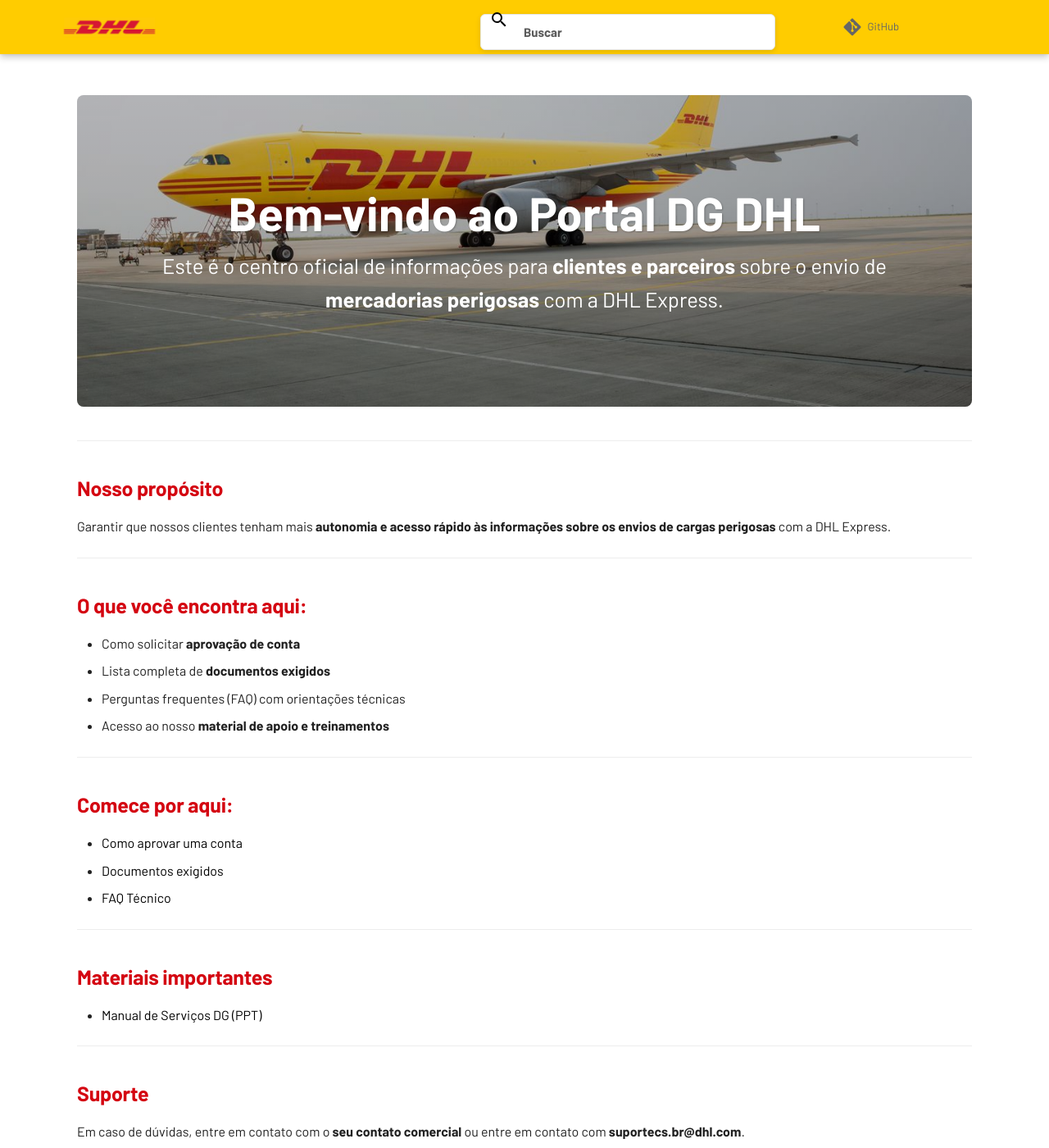
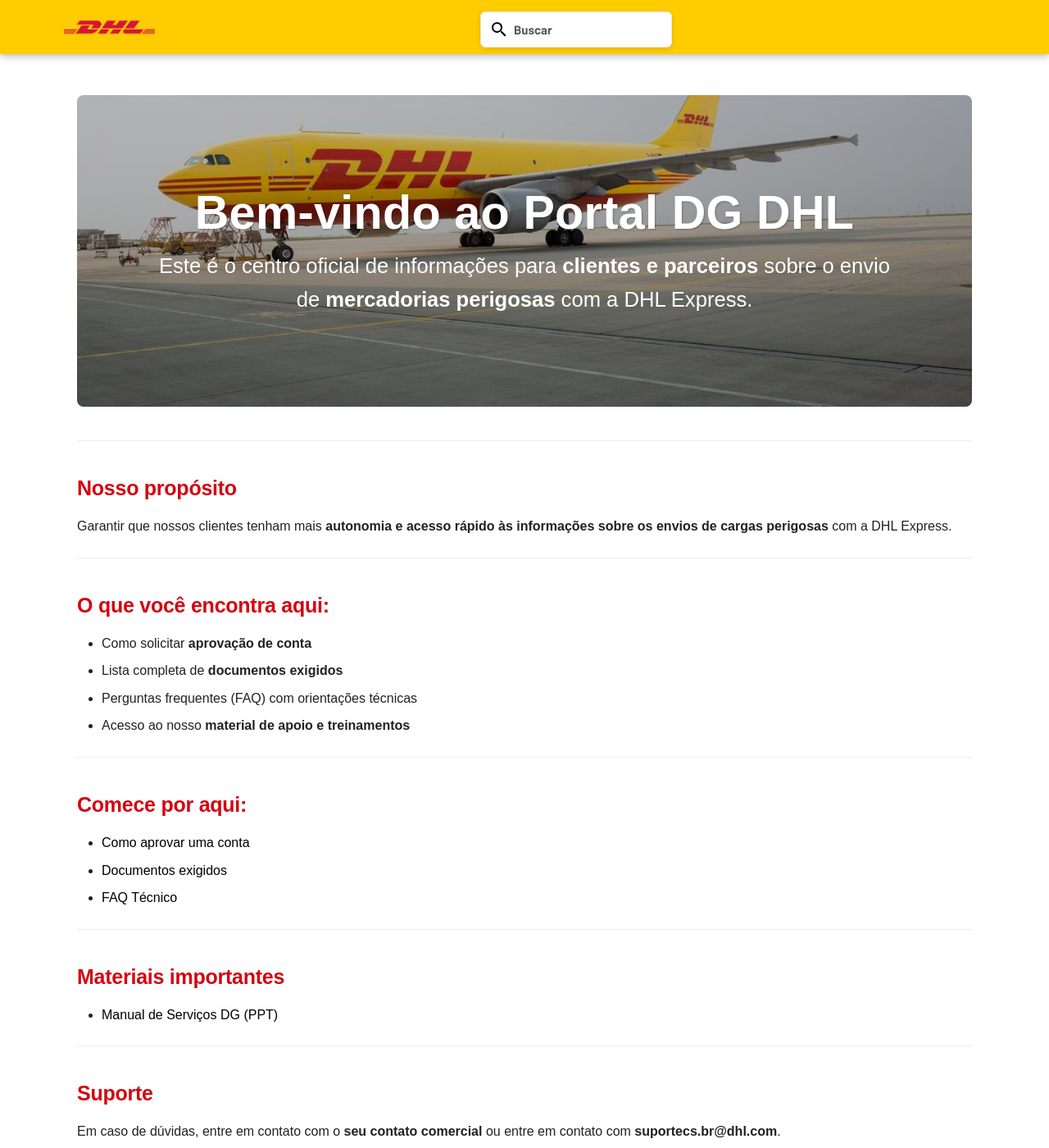
Before and after one commit to portaldangerousgoods/dpdhl, an MkDocs documentation site: the page built from docs/index.md, in a window 1280 px wide and 1400 px high. Shown: the whole window at 82% size. Built offline with MkDocs 1.6.1 and Material for MkDocs 9.7.7, drawn with Linux system fonts in a browser that asks for light colours; comment, search, counter and statistics services are not loaded.

Commit message:
Update extra.css

```diff
--- a/docs/stylesheets/extra.css
+++ b/docs/stylesheets/extra.css
@@ -1,35 +1,16 @@
-> Natália:
-/* =========================
-   BASE: fontes, fundo, layout
-   ========================= */
+/* ===========================================================
+   BASE / TIPOLOGIA
+   =========================================================== */
 body{
   background:#ffffff;
   font-family:'Delivery',sans-serif;
   margin:0;
 }
 
-/* Recuo só no conteúdo (não no header) */
+/* Conteúdo com respiro lateral */
 .md-content__inner{ padding-left:40px; padding-right:40px; }
 
-/* Links (conteúdo) */
-a, a:visited{ color:#666666 !important; text-decoration:none; }
-a:hover{ color:#666666 !important; text-decoration:underline; }
-
-/* Oculta menus laterais padrão do tema */
-.md-sidebar--primary, .md-sidebar--secondary{ display:none !important; }
-.md-content{ margin-left:0 !important; }
-
-/* Títulos */
-h1{
-  color:#D40511 !important;
-  font-weight:900 !important;
-  text-shadow:1px 1px 2px rgba(0,0,0,.25);
-  font-size:clamp(2.2rem,4.5vw,3.2rem);
-  line-height:1.2; margin-bottom:20px;
-}
-h2{ color:#D40511; font-weight:bold; }
-
-/* Estilo dos links do conteúdo */
+/* Links em texto (pretos; vermelho e sublinhado no hover) */
 .md-content a, .md-typeset a, .md-content__inner a{
   color:#000 !important; text-decoration:none !important; font-weight:400;
 }
@@ -37,9 +18,114 @@
   color:#D40511 !important; text-decoration:underline !important;
 }
 
-/* =========================
-   HERO (banner)
-   ========================= */
+/* Títulos */
+h1{
+  color:#D40511 !important; font-weight:900 !important;
+  text-shadow:1px 1px 2px rgba(0,0,0,.25);
+  font-size:clamp(2.2rem,4.5vw,3.2rem); line-height:1.2; margin-bottom:20px;
+}
+h2{ color:#D40511; font-weight:bold; }
+
+/* Oculta colunas laterais do tema */
+.md-sidebar--primary, .md-sidebar--secondary{ display:none !important; }
+.md-content{ margin-left:0 !important; }
+
+/* ===========================================================
+   HEADER (faixa amarela + busca central + SAIR à direita)
+   =========================================================== */
+.md-header{
+  background:#FFCC00; height:66px !important; min-height:66px !important;
+  display:flex; align-items:center; box-sizing:border-box; padding:0;
+  overflow:visible !important; z-index:1000;
+}
+.md-header__inner{
+  position:relative; height:66px; width:100%;
+  display:flex; align-items:center; justify-content:space-between; padding:0;
+  overflow:visible !important;
+}
+
+/* Remove “Portal DG DHL” e o botão GitHub do cabeçalho */
+.md-header__title{ display:none !important; }
+.md-header__source{ display:none !important; } /* <- garante sumir sempre */
+
+/* Logo com recuo fixo (~1 cm) */
+.md-header__inner .md-logo{ margin-left:40px !important; display:flex; align-items:center; }
+
+/* ---------------- BUSCA (pílula branca, central e estável) ---------------- */
+.md-header__inner .md-search{
+  position:absolute !important; left:50% !important; top:50% !important;
+  transform:translate(-50%,-57%) !important;            /* alinhamento vertical fino */
+  width:360px !important; height:44px !important; z-index:1200;
+}
+
+/* Não deixa o tema “abrir” a busca em tela cheia ou deslocar */
+.md-header__inner .md-search__overlay{ display:none !important; }
+.md-search--active{
+  left:50% !important; top:50% !important;
+  transform:translate(-50%,-57%) !important;
+}
+.md-search--active .md-search__form{ width:360px !important; }
+
+/* Caixa da busca */
+.md-header__inner .md-search__inner{ background:transparent !important; box-shadow:none !important; }
+.md-header__inner .md-search__form{
+  height:44px !important; background:#fff !important; border:1px solid #E6E6E6 !important;
+  border-radius:6px !important; box-shadow:0 2px 6px rgba(0,0,0,.12) !important;
+  display:flex !important; align-items:center !important; overflow:hidden;
+  transition:none !important;
+}
+.md-header__inner .md-search__icon{
+  position:absolute; left:12px; top:50%; transform:translateY(-50%); color:#000 !important;
+}
+.md-header__inner .md-search__icon svg{ fill:currentColor !important; }
+.md-header__inner .md-search__input{
+  height:44px !important; line-height:44px !important; background:transparent !important;
+  color:#000 !important; border:none !important; box-shadow:none !important;
+  padding:0 14px 0 40px !important; font-size:15px;
+}
+.md-header__inner .md-search__input::placeholder{ color:rgba(0,0,0,.65); font-weight:600; }
+
+/* ---------------- SAIR (retângulo rounded corners) ---------------- */
+#dg-logout{
+  margin-right:40px !important;
+  background:#D40511; color:#fff !important; padding:10px 28px;
+  border:none; border-radius:6px; font-weight:700; font-size:15px; line-height:1.3;
+  cursor:pointer; transition:all .2s ease-in-out;
+  box-shadow:0 3px 6px rgba(0,0,0,.15);
+}
+#dg-logout:hover{ background:#a00015; transform:translateY(-1px); box-shadow:0 5px 10px rgba(0,0,0,.25); }
+
+/* ===========================================================
+
+> Natália:
+DROPDOWN DE RESULTADOS (lista sob a busca e acima do menu)
+   =========================================================== */
+.md-header__inner [data-md-component="search"]{ position:absolute !important; overflow:visible !important; z-index:2000 !important; }
+
+.md-header__inner .md-search__output,
+.md-header__inner [data-md-component="search-result"]{
+  position:absolute !important; left:0 !important; top:calc(100% + 8px) !important;
+  width:100% !important; max-height:340px !important; overflow:auto !important;
+  background:#fff !important; border:1px solid #e6e6e6 !important; border-radius:10px !important;
+  box-shadow:0 10px 24px rgba(0,0,0,.12) !important; padding:6px 0 !important;
+  margin:0 !important; box-sizing:border-box !important; z-index:5000 !important;
+}
+.md-tabs{ z-index:900 !important; }        /* menu fica abaixo da lista */
+
+.md-header__inner .md-search__output[hidden],
+.md-header__inner [data-md-component="search-result"][hidden]{ display:none !important; }
+
+.md-header__inner .md-search__output a,
+.md-header__inner [data-md-component="search-result"] a{
+  display:block !important; padding:8px 12px !important; color:#000 !important; text-decoration:none !important;
+}
+.md-header__inner .md-search__output a:hover,
+.md-header__inner [data-md-component="search-result"] a:hover{ background:#F8F8F8 !important; color:#D40511 !important; }
+.md-header__inner .md-search__output mark{ background:#FFF29D !important; color:#000 !important; border-radius:2px; padding:0 2px; }
+
+/* ===========================================================
+   HERO (mantido)
+   =========================================================== */
 .hero{
   background-image:url("../hero.png"), url("/dpdhl/hero.png"), url("/hero.png");
   background-repeat:no-repeat; background-position:center center; background-size:cover;
@@ -47,138 +133,36 @@
 }
 .hero::before{
   content:""; position:absolute; inset:0; border-radius:8px;
-  background:linear-gradient(180deg, rgba(0,0,0,.25) 0%, rgba(0,0,0,.35) 100%);
+  background:linear-gradient(180deg,rgba(0,0,0,.25) 0%,rgba(0,0,0,.35) 100%);
 }
-.md-content .hero h1, .md-content .hero p{ position:relative; color:#fff !important; margin:0 auto; }
+.md-content .hero h1,.md-content .hero p{ position:relative; color:#fff !important; margin:0 auto; }
 .md-content .hero h1{ font-size:clamp(2.2rem,4.5vw,3.2rem); font-weight:800; letter-spacing:.3px; line-height:1.15; margin-bottom:12px; }
 .md-content .hero p{ font-size:clamp(1.05rem,2vw,1.35rem); max-width:920px; }
 
-/* =========================
-   TOPNAV (faixa branca) + Produtos
-   ========================= */
-#dg-topnav{
-  background:#ffffff; border-bottom:1px solid #e6e6e6; width:100%; z-index:1001;
-}
-#dg-topnav .dg-wrap{
-  max-width:1220px; margin:0 auto; padding:0 40px; height:58px;
-  display:flex; align-items:center; gap:28px;
-}
-/* links */
-#dg-topnav .dg-link,
-#dg-topnav .dg-drop > .dg-link{
+/* ===========================================================
+   MEGA MENU (seu menu branco) – regras principais mantidas
+   =========================================================== */
+#dg-topnav{ background:#fff; border-bottom:1px solid #e6e6e6; width:100%; z-index:1001; }
+#dg-topnav .dg-wrap{ max-width:1220px; margin:0 auto; padding:0 40px; height:58px; display:flex; align-items:center; gap:28px; }
+#dg-topnav .dg-link, #dg-topnav .dg-drop > .dg-link{
   font-family:'Delivery',sans-serif; font-size:16px !important; font-weight:normal !important;
-  color:#000 !important; text-decoration:none; display:inline-flex; align-items:center;
-  height:58px; border-bottom:3px solid transparent; transition:color .2s ease;
+  color:#000 !important; text-decoration:none; display:inline-flex; align-items:center; height:58px; border-bottom:3px solid transparent; transition:color .2s ease;
 }
 #dg-topnav .dg-link:hover, #dg-topnav .dg-drop > .dg-link:hover{ color:#D40511 !important; }
-#dg-topnav .dg-link.is-active, #dg-topnav .dg-drop > .dg-link.is-active{
-  font-weight:bold !important; color:#000 !important; border-color:#D40511;
-}
-/* dropdown produtos (abre por clique via JS) */
+#dg-topnav .dg-link.is-active, #dg-topnav .dg-drop > .dg-link.is-active{ font-weight:bold !important; color:#000 !important; border-color:#D40511; }
+
+/* Dropdown Produtos (click) */
 #dg-topnav, #dg-topnav .dg-wrap{ position:relative; overflow:visible; }
 #dg-topnav .dg-drop{ position:relative; }
 #dg-topnav .dg-panel{
-  position:absolute; left:0; top:calc(100% + 10px);
-  background:#ffffff; border:1px solid #e6e6e6; box-shadow:0 10px 24px rgba(0,0,0,0.08);
-  border-radius:8px; padding:18px 20px; min-width:520px; z-index:1200;
-  opacity:0; transform:translateY(4px); pointer-events:none;
-  transition:opacity .15s ease, transform .15s ease;
+  position:absolute; left:0; top:calc(100% + 10px); background:#fff; border:1px solid #e6e6e6;
+  box-shadow:0 10px 24px rgba(0,0,0,.08); border-radius:8px; padding:18px 20px; min-width:520px; z-index:1200;
+  opacity:0; transform:translateY(4px); pointer-events:none; transition:opacity .15s ease, transform .15s ease;
 }
 #dg-topnav .dg-drop.open > .dg-panel{ opacity:1 !important; transform:translateY(0) !important; pointer-events:auto !important; }
+#dg-topnav .dg-drop:hover > .dg-panel{ opacity:0; transform:translateY(4px); pointer-events:none; }
+
+> Natália:
 #dg-topnav .dg-grid{ display:grid; grid-template-columns:repeat(2, minmax(220px, 1fr)); gap:8px 24px; }
 #dg-topnav .dg-panel a{ display:block; padding:6px 8px; font-size:16px !important; font-weight:400 !important; color:#000 !important; text-decoration:none !important; }
 #dg-topnav .dg-panel a:hover{ color:#D40511 !important; text-decoration:underline; }
-
-/* =========================
-   HEADER AMARELO (logo, busca central, Sair)
-   ========================= */
-
-/* faixa amarela */
-.md-header{
-  background:#FFCC00;
-  height:66px !important; min-height:66px !important;
-
-> Natália:
-display:flex; align-items:center; box-sizing:border-box; padding:0;
-  overflow:visible !important; z-index:1000 !important;
-}
-/* container interno */
-.md-header__inner{
-  position:relative; height:66px; width:100%;
-  display:flex; align-items:center; justify-content:space-between;
-  padding:0; overflow:visible !important;
-}
-/* remove "Portal DG DHL" */
-.md-header__title{ display:none !important; }
-/* logo com recuo fixo (~1cm) */
-.md-header__inner .md-logo{ margin-left:40px !important; display:flex; align-items:center; }
-
-/* botão Sair */
-#dg-logout{
-  margin-right:40px !important;
-  background:#D40511; color:#fff !important;
-  padding:8px 24px; border:none; border-radius:6px;
-  font-weight:700; font-size:14px; cursor:pointer; line-height:1.3;
-  box-shadow:0 2px 4px rgba(0,0,0,0.15); transition:all .2s ease-in-out;
-}
-#dg-logout:hover{ background:#a00015; transform:translateY(-1px); }
-
-/* ===== BUSCA central — mesma altura do Sair, sem expandir ===== */
-
-/* bloco central */
-.md-header__inner .md-search{
-  position:absolute !important;
-  left:50% !important; top:50% !important;
-  transform:translate(-50%,-50%) !important;     /* alinhado verticalmente ao Sair */
-  width:360px !important; height:44px !important; /* mesma altura do Sair */
-  z-index:2001 !important;
-}
-/* remove overlay/modal do tema */
-.md-search__overlay{ display:none !important; }
-/* wrappers limpos */
-.md-search__inner{ background:transparent !important; border:none !important; box-shadow:none !important; overflow:visible !important; }
-/* caixa da busca */
-.md-search__form{
-  width:360px !important; max-width:360px !important;
-  height:44px !important; background:#fff !important;
-  border:1px solid #E6E6E6 !important; border-radius:6px !important;
-  box-shadow:0 2px 6px rgba(0,0,0,.12) !important;
-  transform:none !important; display:flex !important; align-items:center !important;
-  padding:0 12px !important;
-}
-/* impede expansão quando ativo */
-.md-search--active, .md-search--active .md-search__form{
-  width:360px !important; max-width:360px !important; transform:none !important;
-}
-/* input + ícone */
-.md-search__icon{
-  position:absolute; left:12px; top:50%; transform:translateY(-50%);
-  color:#000 !important;
-}
-.md-search__icon svg{ fill:currentColor !important; }
-.md-search__input{
-  height:44px !important; line-height:44px !important;
-  background:transparent !important; color:#000 !important;
-  border:none !important; box-shadow:none !important;
-  padding:0 14px 0 40px !important; font-size:15px !important;
-}
-.md-search__input::placeholder{ color:rgba(0,0,0,.65); font-weight:600; }
-
-/* ===== Dropdown de resultados (sobrepõe o menu) ===== */
-.md-tabs{ z-index:900 !important; }                /* menu abaixo do dropdown */
-.md-search__output{
-  position:absolute !important;
-  top:calc(100% + 8px) !important; left:0; width:100% !important;
-  max-height:50vh !important; overflow:auto !important;
-  background:#fff !important; border:1px solid #e6e6e6 !important;
-  border-radius:10px !important; box-shadow:0 10px 24px rgba(0,0,0,.12) !important;
-  z-index:3000 !important; padding:6px 0 !important; margin:0 !important;
-}
-.md-search__output[hidden]{ display:none !important; }
-.md-search__output a{
-  display:block; padding:8px 12px; color:#000 !important;
-  text-decoration:none !important; line-height:1.3;
-}
-.md-search__output a:hover{ background:#F8F8F8; color:#D40511 !important; }
-.md-search-result__title, .md-search-result__teaser{ color:#000 !important; }
-.md-search__output mark{ background:#FFF29D; color:#000; border-radius:2px; padding:0 2px; }
```
